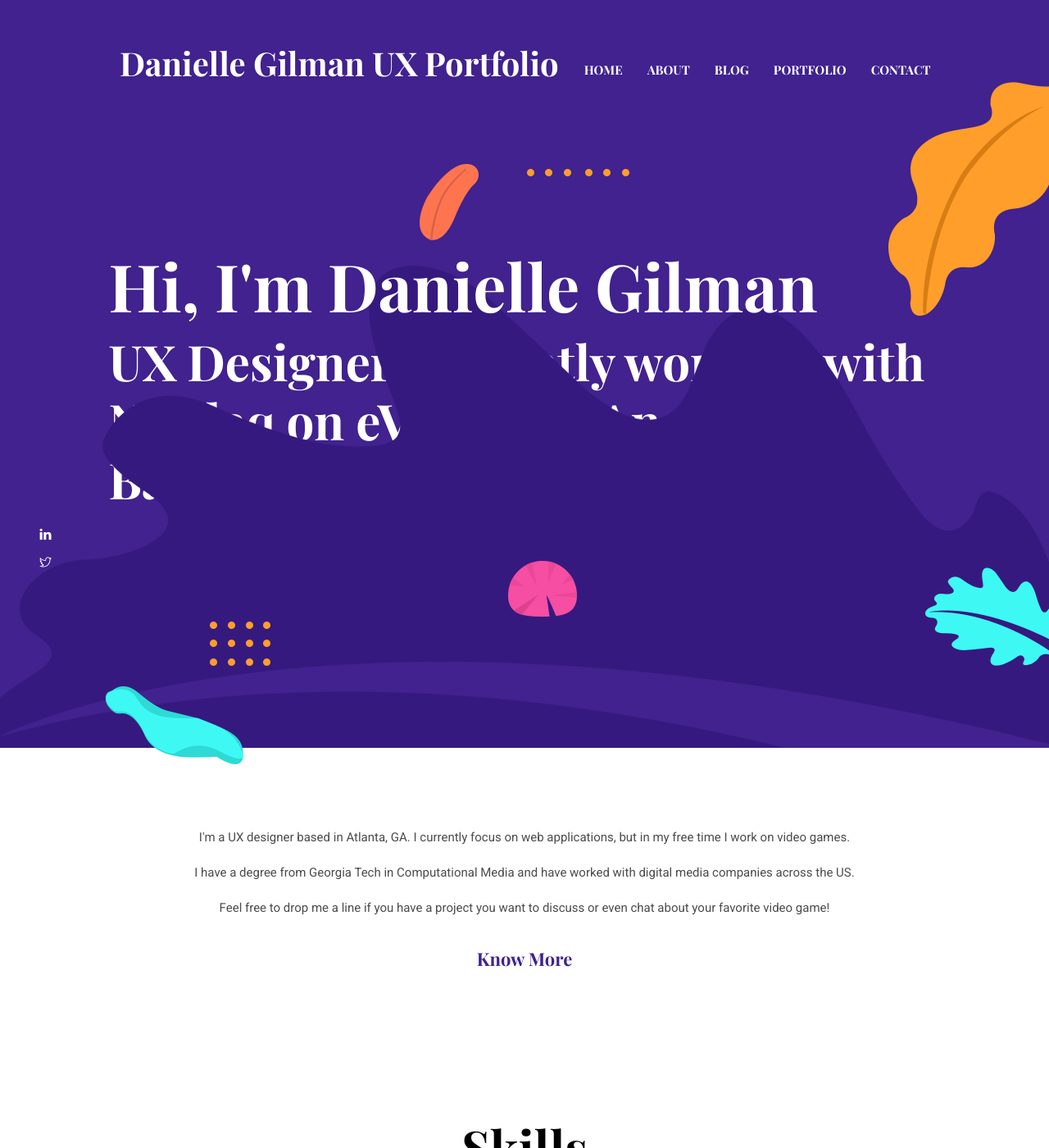
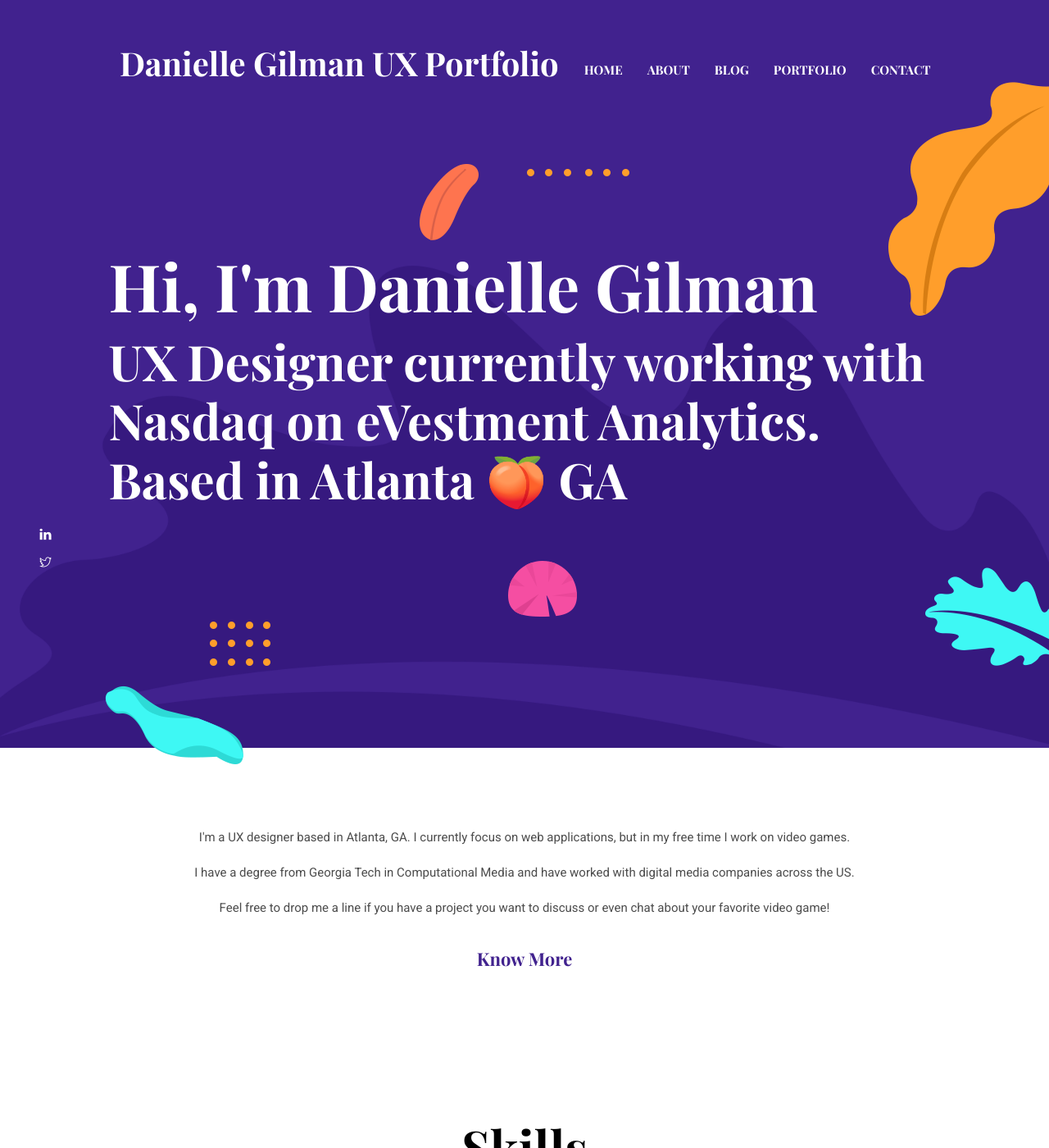
Before and after one commit to danusha/daniellegilman.com, a Jekyll site: the page built from index.html, in a window 1280 px wide and 1400 px high. Shown: the whole window at 82% size. Built offline with Jekyll 4.4.1, drawn with Linux system fonts in a browser that asks for light colours.

Commit message:
fixing text depth in hero

```diff
--- a/assets/scss/templates/_hero-area.scss
+++ b/assets/scss/templates/_hero-area.scss
@@ -6,6 +6,11 @@
     overflow: hidden;
   }
   h1{
+    position: relative;
+    z-index: 2;
+  }
+
+  h2{
     position: relative;
     z-index: 2;
   }
```
